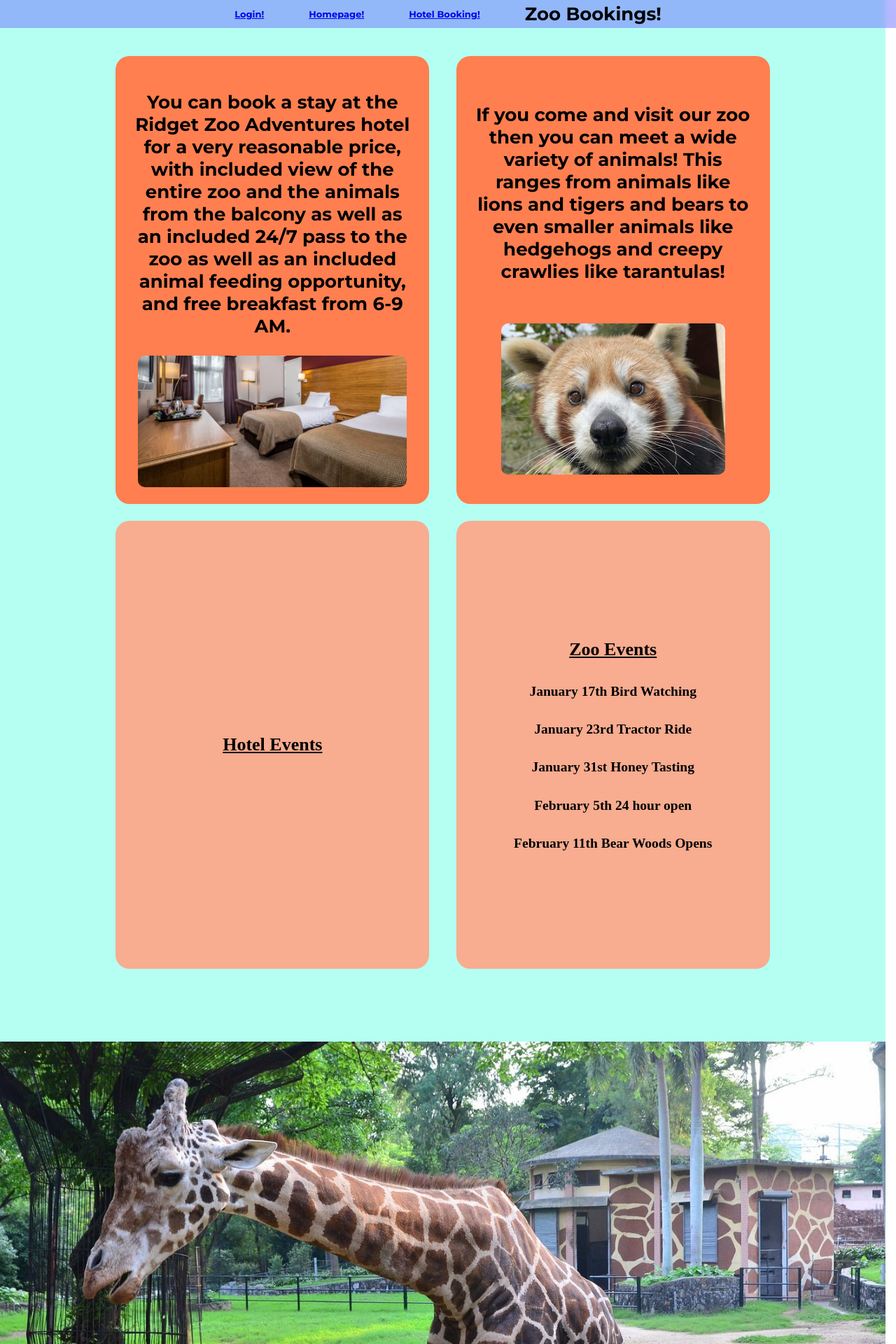
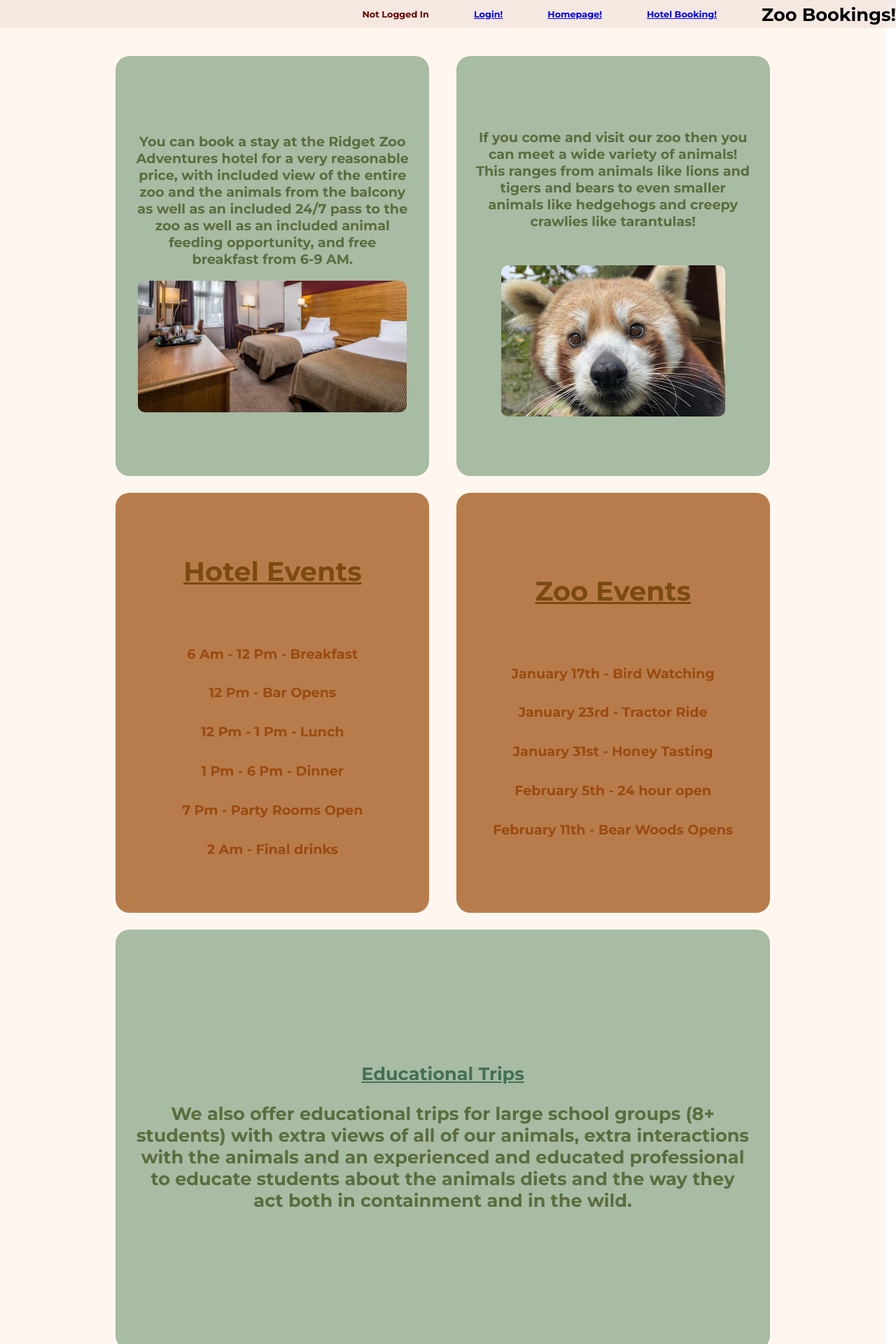
Before and after one commit to AlexB-png/OS-Mock-Task2, a Vue app: page / in a window 1280 px wide. Shown: the top 1920 px of the page at 70% size. Built offline with nearby package versions, Linux system fonts and the light colour scheme.

Commit message:
hotel booking

```diff
--- a/src/App.vue
+++ b/src/App.vue
@@ -13,34 +13,65 @@
     height: 5vh;
     width: 100%;
 
-    display: flex;
-    align-items: center;
-    justify-content: center;
-    gap: 5vw;
-
     top: 0px;
     left: 0px;
 
     z-index: 9999;
 
-    background-color: rgba(113, 115, 255, 0.5);
+    background-color: rgba(235, 217, 209,0.5);
     backdrop-filter: blur(4px);
+
+    .navBarText {
+      display: flex;
+      align-items: center;
+      justify-content: right;
+      gap: 5vw;
+
+      height: 5vh;
+    }
   }
 </style>
 
 <template>
   <main>
     <div class="navBar montserrat">
-      <RouterLink to="/login">Login!</RouterLink>
-      <RouterLink to="/">Homepage!</RouterLink>
-      <RouterLink to="/hotelbooking">Hotel Booking!</RouterLink>
-      <h1>Zoo Bookings!</h1>
+      <div class="navBarText">
+        <h1 v-bind:style="{color:color}" class="montserrat" style="font-size: 1rem;">{{ usernameTopBar }}</h1>
+        <RouterLink to="/login">Login!</RouterLink>
+        <RouterLink to="/">Homepage!</RouterLink>
+        <RouterLink to="/hotelbooking">Hotel Booking!</RouterLink>
+        <h1>Zoo Bookings!</h1>
+
+      </div>
     </div>
 
-    <router-view></router-view>
+    <router-view @updateTopBar="updateTopBar" :user-name="username"></router-view>
   </main>
 </template>
 
 <script>
+  import { ref } from 'vue';
   import { RouterLink } from 'vue-router';
+  import LoginPage from './components/VueFunctions/LoginPage.vue';
+
+  export default {
+    components: {
+      LoginPage
+    },
+    setup() {
+      const username = ref("")
+      const usernameTopBar = ref("Not Logged In");
+      const color = ref("rgb(100,0,0)");
+
+      // Update the username on the top bar
+      const updateTopBar = (user) => {
+        usernameTopBar.value = user;
+        username.value = user;
+        color.value = "rgb(0,100,0)"
+        console.log(user)
+      }
+
+      return { username , usernameTopBar , color , updateTopBar};
+    }
+  }
 </script>
--- a/src/components/VueFunctions/Homepage.vue
+++ b/src/components/VueFunctions/Homepage.vue
@@ -3,7 +3,7 @@
     margin: 0;
     padding: 0;
     scrollbar-gutter: stable;
-    font-size: clamp(5px,2vw,13px);
+    font-size: 1vw
   }
 </style>
 
@@ -13,7 +13,7 @@
   }
 
     .content {
-      background-color: rgb(180, 255, 242);
+      background-color: rgba(265, 247, 239);
 
       padding-top: 10vh;
 
@@ -23,13 +23,19 @@
       flex-direction: column;
       gap: 3vh;
 
+
+
       align-items: center;
       justify-content: center;
 
-      .row1, .row2 {
+      .row1, .row2, .row3 {
         display: flex;
         flex-direction: row;
         gap: 3vw;
+
+        @media (max-width: 1024px) {
+          flex-direction: column;
+        }
       }
 
       .row {
@@ -38,9 +44,11 @@
       }
 
       .hotel, .zoo {
-        height: 80vh;
+        height: clamp(0px,80vw,600px);
         width: 35vw;
-        background-color: coral;
+        background-color: #A8BBA3;
+
+        color: rgb(91, 108, 62);
         border-radius: 20px;
 
         backdrop-filter: blur(4px);
@@ -50,11 +58,19 @@
         align-items: center;
 
         flex-direction: column;
+
+        @media (max-width: 1024px) {
+          width: 60vw;
+        }
       }
 
       .hotelImg {
         width: 30vw;
         border-radius: 10px;
+
+        @media (max-width: 1024px) {
+          width: 40vw;
+        }
       }
 
       .hotelText, .zooText {
@@ -62,7 +78,11 @@
         padding-right: 2vw;
         text-align: center;
 
-        font-size: 2rem;
+        font-size: 1.5rem;
+
+        @media (max-width: 1024px) {
+          font-size: 3rem;
+        }
       }
 
       .hotelLink {
@@ -73,6 +93,10 @@
       .zooImage {
         width: 25vw;
         border-radius: 10px;
+
+        @media (max-width: 1024px) {
+          width: 35vw;
+        }
       }
 
       .zooTextDiv {
@@ -85,9 +109,10 @@
       }
 
       .hotelEvent, .zooEvent {
-        height: 80vh;
+        height: clamp(0px,80vw,600px);;
         width: 35vw;
-        background-color: rgb(248, 172, 144);
+        background-color: #B87C4C;
+
         border-radius: 20px;
 
         backdrop-filter: blur(4px);
@@ -97,6 +122,66 @@
         align-items: center;
 
         flex-direction: column;
+
+        @media (max-width: 1024px) {
+          width: 60vw;
+        }
+
+        h2 {
+          font-size: 1.5rem;
+          color: rgb(154, 74, 16);
+
+          @media (max-width: 1024px) {
+            font-size: 2.5rem;
+          }
+        }
+
+        h1 {
+          color: rgb(124, 74, 16);
+          font-size: 3rem;
+
+          @media (max-width: 1024px) {
+            font-size: 5.5rem;
+          }
+        }
+      }
+
+      .row3 {
+        background-color: #A8BBA3;
+        width: 73vw;
+        height: clamp(0px,60vw,600px);
+        border-radius: 20px;
+
+        display: flex;
+        justify-content: center;
+        align-items: center;
+        flex-direction: column;
+
+        text-align: center;
+
+
+        h1 {
+          color: #437057;
+
+          @media (max-width: 1024px) {
+            font-size: 5.5rem;
+          }
+        }
+
+        p {
+          font-size: 2rem;
+
+          color: rgb(91, 108, 62);
+
+          @media (max-width: 1024px) {
+            font-size: 3rem;
+          }
+        }
+
+        .row3Text {
+          padding-left: 2vw;
+          padding-right: 2vw;
+        }
       }
 
   }
@@ -124,16 +209,29 @@
 
     <div class="row2">
       <div class="hotelEvent">
-        <h1 style="text-decoration: underline;">Hotel Events</h1>
+        <h1 style="text-decoration: underline; padding-bottom: 5vh; font-size: 3rem;" class="montserrat">Hotel Events</h1>
+        <h2 class="montserrat">6 Am - 12 Pm  -  Breakfast</h2>
+        <h2 class="montserrat">12 Pm - Bar Opens</h2>
+        <h2 class="montserrat">12 Pm - 1 Pm - Lunch</h2>
+        <h2 class="montserrat">1 Pm - 6 Pm - Dinner</h2>
+        <h2 class="montserrat">7 Pm - Party Rooms Open</h2>
+        <h2 class="montserrat">2 Am - Final drinks</h2>
       </div>
 
       <div class="zooEvent">
-        <h1 style="text-decoration: underline;">Zoo Events</h1>
-        <h2>January 17th Bird Watching</h2>
-        <h2>January 23rd Tractor Ride</h2>
-        <h2>January 31st Honey Tasting</h2>
-        <h2>February 5th 24 hour open</h2>
-        <h2>February 11th Bear Woods Opens</h2>
+        <h1 style="text-decoration: underline; padding-bottom: 5vh;" class="montserrat">Zoo Events</h1>
+        <h2 class="montserrat">January 17th - Bird Watching</h2>
+        <h2 class="montserrat">January 23rd - Tractor Ride</h2>
+        <h2 class="montserrat">January 31st - Honey Tasting</h2>
+        <h2 class="montserrat">February 5th - 24 hour open</h2>
+        <h2 class="montserrat">February 11th - Bear Woods Opens</h2>
+      </div>
+    </div>
+
+    <div class="row3">
+      <div class="row3Text">
+        <h1 style="text-decoration: underline;" class='montserrat'>Educational Trips</h1>
+        <p class="montserrat">We also offer educational trips for large school groups (8+ students) with extra views of all of our animals, extra interactions with the animals and an experienced and educated professional to educate students about the animals diets and the way they act both in containment and in the wild.</p>
       </div>
     </div>
 
--- a/src/components/VueFunctions/HotelBooking.vue
+++ b/src/components/VueFunctions/HotelBooking.vue
@@ -1,23 +1,87 @@
 <style>
+  :root {
+    --green : #A8BBA3;
+    --white : #F7F4EA;
+    --pink : #EBD9D1;
+    --orange : #B87C4C;
 
+    --green-light : rgb(208, 227, 203);
+
+    --green-text : rgb(108, 127, 103);
+  }
 </style>
 
 <style scoped>
   body {
-    padding-top: 5vh;
+    height: 100vh;
+    background-color: var(--green);
+
+    display: flex;
+    justify-content: center;
+    align-items: center;
+
+    .content {
+      display: flex;
+      justify-content: center;
+      align-items: center;
+
+      .box {
+        height: 80vh;
+        width: 80vw;
+
+        display: flex;
+        justify-content: center;
+
+        flex-direction: column;
+
+        background-color: var(--green-light);
+        border-radius: 20px;
+
+        .helloStatus {
+          height: 5vh;
+        }
+
+        .selections {
+          height: 75vh;
+        }
+      }
+    }
   }
 </style>
 
-
 <template>
   <body>
-    <h1>Hello :3</h1>
+    <div class="content">
+      <div class="box">
+        <div class="helloStatus">
+          <h1 v-if="userName" style="color: var(--green-text);">Welcome {{ userName }}!</h1>
+          <h1 v-else>You are not logged in!</h1>
+        </div>
+
+        <div class="selctions">
+          <h1>1</h1>
+          <h1>2</h1>
+          <h1>3</h1>
+          <h1>4</h1>
+          <h1>5</h1>
+          <h1>6</h1>
+          <h1>7</h1>
+          <h1>8</h1>
+          <h1>9</h1>
+          <h1>10</h1>
+
+        </div>
+      </div>
+    </div>
   </body>
 </template>
 
-
 <script>
   export default {
-    name: "Booking"
-  }
+    name: "Booking",
+    props: {
+      'userName': String,
+    },
+    setup(props) {
+  }};
 </script>
--- a/src/components/VueFunctions/LoginPage.vue
+++ b/src/components/VueFunctions/LoginPage.vue
@@ -28,10 +28,7 @@
     align-items: center;
     margin:0;
 
-    background-image: url(../../assets/giraffe.jpg);
-    background-repeat: no-repeat;
-    background-size: cover;
-    background-attachment: fixed;
+    background-color: #F7F6D3;
 
     height: 100vh;
   }
@@ -43,8 +40,7 @@
     height: 80vh;
     width: 35vw;
 
-    background-color: rgba(200,200,200,0.5);
-    backdrop-filter: blur(4px);
+    background-color: #C7DB9C;
     border-radius: 20px;
 
     flex-direction: column;
@@ -55,7 +51,10 @@
     }
 
     h1 , h2 {
-      color: rgb(0, 0, 0);
+      color: #626F47;
+      font-size: 2rem;
+
+      height: 1vw;
     }
 
     button {
@@ -114,7 +113,7 @@
 
   export default {
     name: 'LoginPage',
-      setup() {
+      setup(_, { emit }) {
         let status = ref("")
         let statusColor = ref("rgb(0,0,0)")
         let username = ref("")
@@ -176,6 +175,11 @@
       status.value = request["Message"]
       statusColor.value = request["Color"]
       //
+
+      if (status.value == 'Successfully Logged In') {
+        emit('updateTopBar', username)
+        console.log(username)
+      }
     }
 
     return { username, password, status, statusColor, loginButton, createAccount }
```
Also changed, not shown: 2 other files (tests, documents, lock files or other folders).
